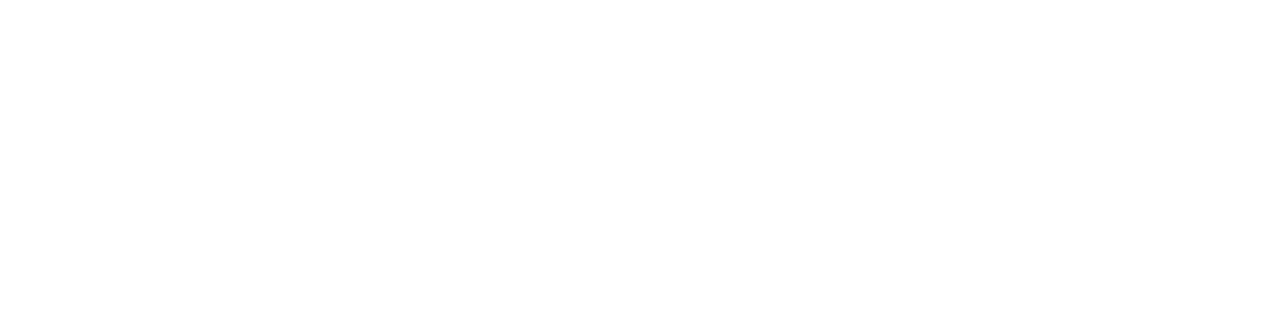
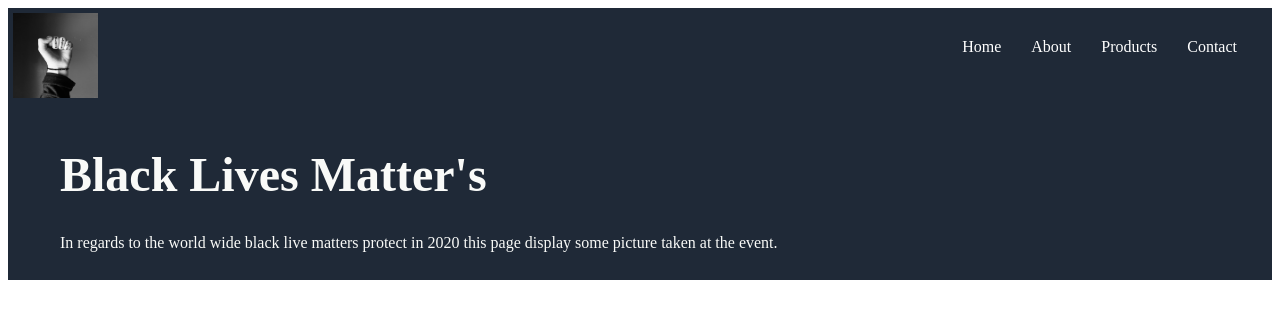
Before and after one commit to lanreoyekanmi/landing-page-, a plain HTML site: page index.html in a window 1280 px wide. Drawn offline with Linux system fonts and the light colour scheme.

Commit message:
hero section update Add a new div to the hero section

```diff
--- a/assets/css/style.css
+++ b/assets/css/style.css
@@ -0,0 +1,60 @@
+#header{
+  background-color: #1f2937;
+}
+
+/*--=====hero section=====-- */
+div.hero-container {
+    background-color: #1f2937;
+    display: flex;
+    flex: wrap;
+  }
+
+.hero-container img{
+    margin-right: auto;
+    width: 85px;
+    padding: 5px;
+    height: 85px;
+}
+
+/*--===== End hero section=====-- */
+
+/*--=====Navigation Section=====--*/
+nav {
+    display: flex;
+    justify-content: flex-end;
+    flex-wrap: wrap;
+  }
+
+  nav ul {
+    list-style: none;
+    margin: 0;
+    padding: 20px;
+    display: inline-flex;
+  }
+
+  nav li {
+    display: inline-block;
+  }
+
+  nav a {
+    color: #fff;
+    text-decoration: none;
+    padding: 10px 15px;
+    display: block;
+  }
+
+  nav a:hover {
+    background: rgb(68, 68, 68)474;
+  }
+/*--===== End Navigation Section=====--*/
+
+/*--=====Hero main text  Section=====--*/
+  .hero-main-text{
+    color: #f9faf8;
+    margin-left: 40px;
+    padding: 12px;
+  }
+  h1{
+    font-size: 48px;
+    font-weight:bold;
+  }
--- a/index.html
+++ b/index.html
@@ -24,7 +24,30 @@
 
     <!--=====Header=====-->
     <header id="header">
-        <div class=""></div>
+
+        <!-- =====Hero Section===== -->
+        <div class="hero-container">
+
+            <img src="assets/img/header-logo.jpg" alt="header-logo" class="img-fluid rounded-circle">
+
+            <!-- =====Navigation Section===== -->
+            <nav id="navbar" class="nav-menu navbar">
+                <ul>
+                  <li><a href="#" class="nav-link scrollto active">Home</a></li>
+                  <li><a href="#" class="nav-link scrollto active">About</a></li>
+                  <li><a href="#" class="nav-link scrollto active">Products</a></li>
+                  <li><a href="#" class="nav-link scrollto active">Contact</a></li>
+                </ul>
+              </nav>
+        </div>
+
+
+        <!-- ===== Hero maintext ===== -->
+        <div class="hero-main-text" id="head">
+            <h1>Black Lives Matter's</h1>
+            <p>In regards to the world wide black live matters protect in 2020 this page display some picture taken at the event.</p>
+        </div>
+
     </header>
 
 </body>
```
Also changed, not shown: assets/img/header-logo.jpg (added), 1 other file.
